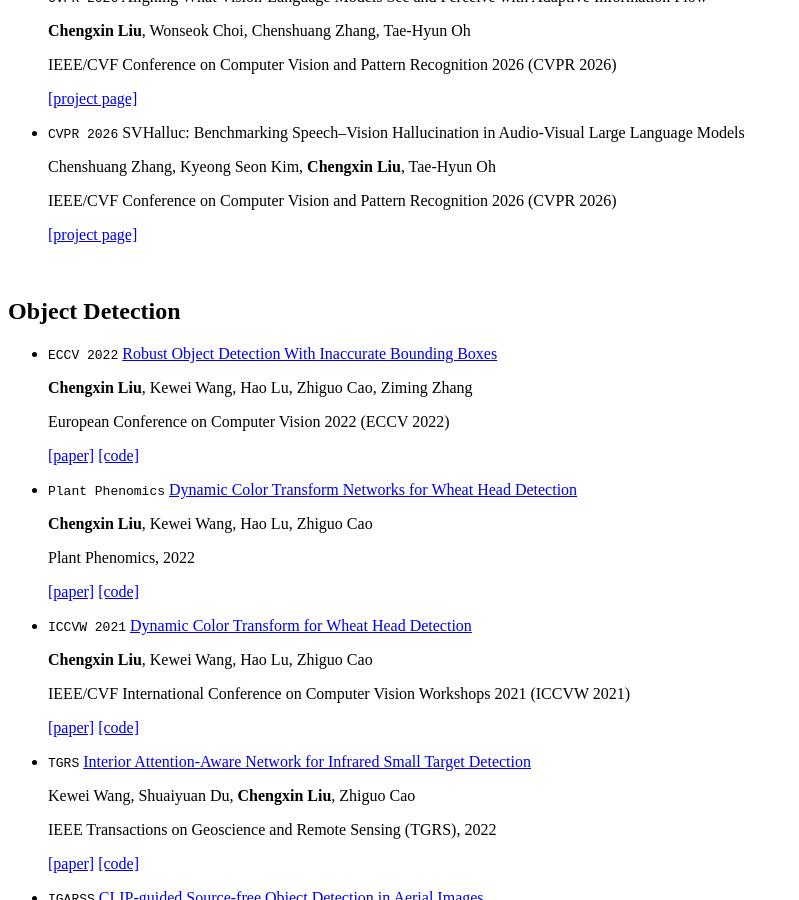
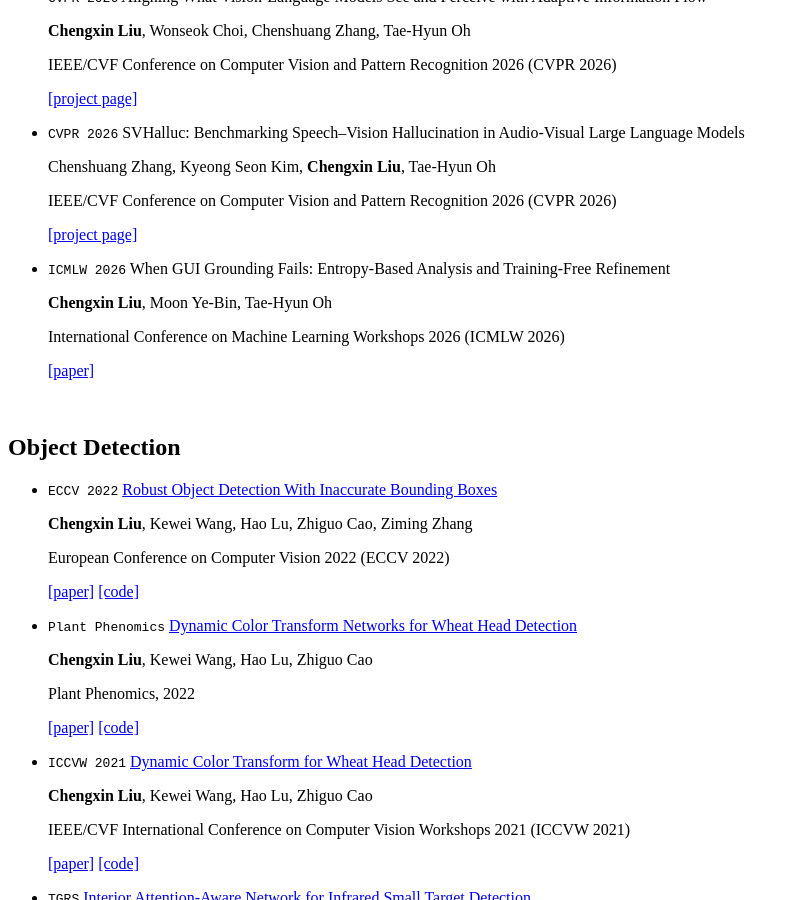
Before and after one commit to cxliu0/cxliu0.github.io, a Jekyll site: the page built from _pages/includes/pub.md, in a window 1280 px wide and 900 px high, scrolled down 753 px. Shown: the whole window, without its empty margins (0-799 px from the left). Built offline with Jekyll 4.4.1, drawn with Linux system fonts in a browser that asks for light colours; our own code applies the rules of GitHub Pages for plain Markdown files.

Commit message:
Add conference details to pub.md

```diff
--- a/_pages/includes/pub.md
+++ b/_pages/includes/pub.md
@@ -19,6 +19,16 @@
     IEEE/CVF Conference on Computer Vision and Pattern Recognition 2026 (CVPR 2026)
 
     [[project page]](https://chenshuang-zhang.github.io/projects/svhalluc/)
+
+
+- ``ICMLW 2026`` When GUI Grounding Fails: Entropy-Based Analysis and Training-Free Refinement
+
+    **Chengxin Liu**, Moon Ye-Bin, Tae-Hyun Oh
+
+    International Conference on Machine Learning Workshops 2026 (ICMLW 2026)
+
+    [[paper]](https://openreview.net/forum?id=l5r6H6bhsm)
+
 
 
 <br />
```
